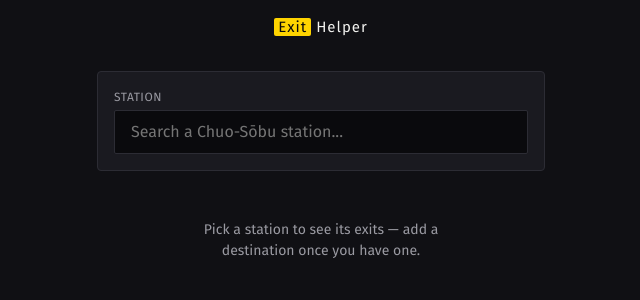
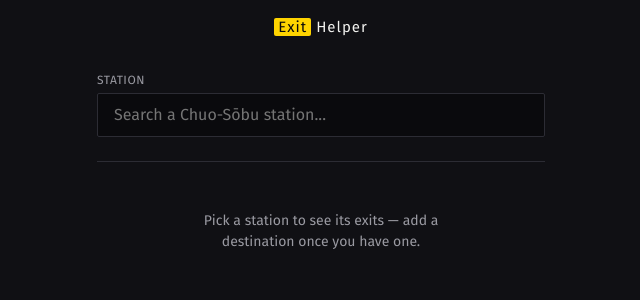
Before and after one commit to scallsen/exit-helper, a React (Vite) app: page / in a window 1280 px wide. Shown: the top 300 px of the page, without its empty margins (319-959 px from the left). Built offline with nearby package versions, Linux system fonts and the light colour scheme.

Commit message:
Replace search-header card chrome with a horizontal rule before results

```diff
--- a/src/App.css
+++ b/src/App.css
@@ -21,10 +21,13 @@
   display: flex;
   flex-direction: column;
   gap: var(--space-3);
-  padding: var(--space-3);
-  background: var(--color-bg-elevated);
-  border: 1px solid var(--color-border);
-  border-radius: var(--radius-md);
+}
+
+.app-divider {
+  width: 100%;
+  border: none;
+  border-top: 1px solid var(--color-border);
+  margin: 0;
 }
 
 .app-main {
--- a/src/App.jsx
+++ b/src/App.jsx
@@ -47,6 +47,8 @@ function App() {
           )}
         </header>
 
+        <hr className="app-divider" />
+
         <main className="app-main">
           {station && (
             <>
```
